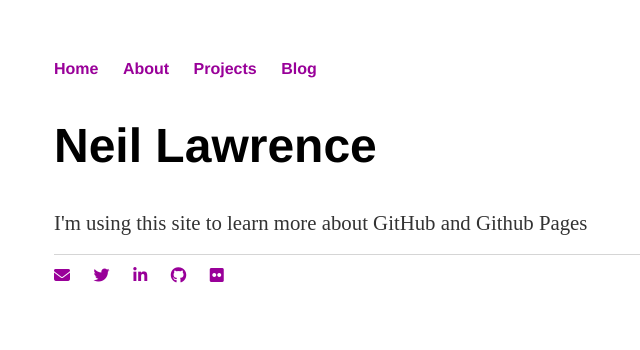
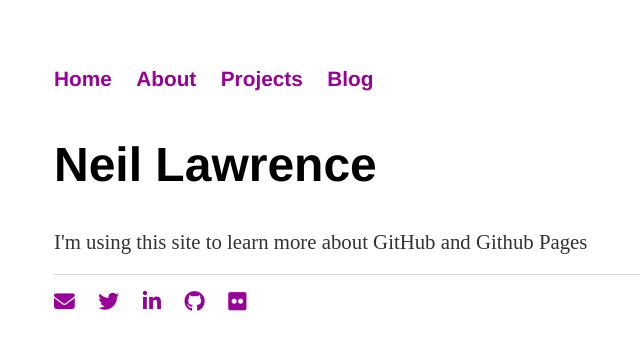
Before and after one commit to electronicdreamplant/electronicdreamplant.github.io, a Jekyll site: the page built from index.html, in a window 1280 px wide. Shown: the top 350 px of the page, without its empty margins (138-778 px from the left). Built offline with Jekyll 4.4.1, drawn with Linux system fonts in a browser that asks for light colours; nearby versions of some CDN libraries.

Commit message:
Update main.css
Adding li styling to help with projects page

```diff
--- a/css/main.css
+++ b/css/main.css
@@ -42,6 +42,11 @@
     line-height: 1.0em;
     color: #333;
 }
+li  {
+    font-size: 1.3em;
+    line-height: 1.8em;
+    color: #333;
+}
 footer {
     border-top: 1px solid #d5d5d5;
     font-size: .8em;
```
